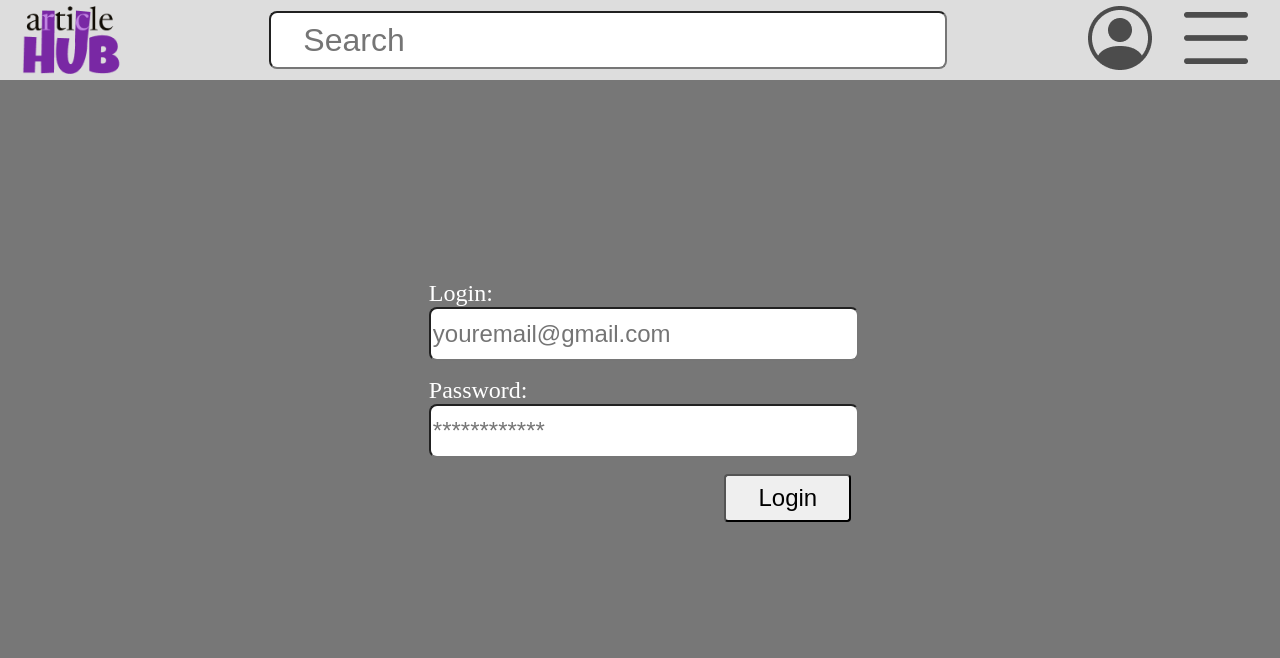
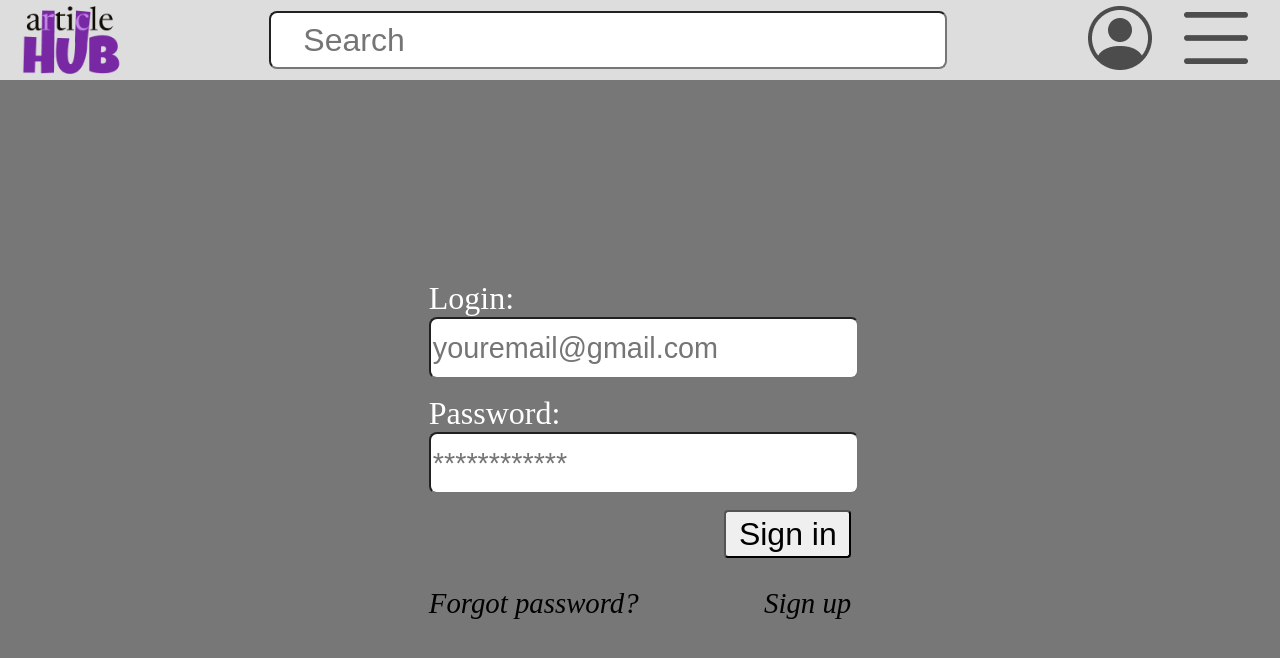
Before and after one commit to IlliaMan/PublishingPlatform, a Svelte app: page / in a window 1280 px wide. Shown: the top 658 px of the page. Built offline with nearby package versions, Linux system fonts and the light colour scheme.

Commit message:
LoginPage improved

```diff
--- a/src/Login.svelte
+++ b/src/Login.svelte
@@ -2,20 +2,31 @@
   import InputRectangle from "./components/InputRectangle/InputRectangle.svelte";
 </script>
 
-<div>
+<div class="main">
   <form class="login-form">
     <InputRectangle name="Login:" placeholder="youremail@gmail.com"/>
     <InputRectangle type="password" name="Password:" placeholder="************"/>
-    <button>Login</button>
+    <button>Sign in</button>
   </form>
+  <div class="additional-options">
+    <p>Forgot password?</p>
+    <p>Sign up</p>
+  </div>
 </div>
 
 <style>
-div {
+.main {
   height: 100px;
   width: 33vw;
   margin: auto;
   margin-top: 25vh;
+}
+
+.additional-options {
+  display: flex;
+  justify-content: space-between;
+  font-size: 1.8rem;
+  font-style: italic;
 }
 
 .login-form {
@@ -26,7 +37,7 @@ div {
 
 button {
   height: 3rem;
-  font-size: 1.5rem;
+  font-size: 2rem;
   width: 30%;
   align-self: flex-end;
   border-radius: 4px;
--- a/src/components/InputRectangle/InputRectangle.svelte
+++ b/src/components/InputRectangle/InputRectangle.svelte
@@ -19,14 +19,14 @@ div {
 p {
   align-self: flex-start;
   margin: 0;
-  font-size: 1.5rem;
+  font-size: 2rem;
   color: white;
 }
 
 input {
-  height: 3rem;
+  height: 3.5rem;
   border-radius: 0.5rem;
-  font-size: 1.5rem;
+  font-size: 1.8rem;
   width: 100%;
 }
 </style>
```
